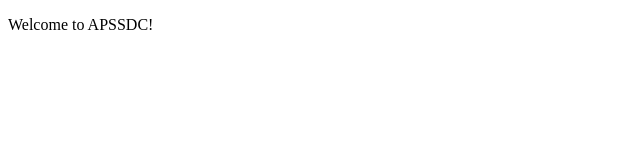
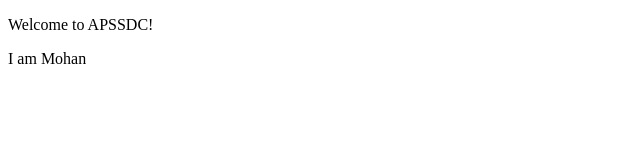
Before and after one commit to mohan-web/test, a plain HTML site: page index.html in a window 1280 px wide. Shown: the full height of the page, 0-640 px from the left. Drawn offline with Linux system fonts and the light colour scheme.

Commit message:
Added <p> index html file

```diff
--- a/index.html
+++ b/index.html
@@ -6,5 +6,6 @@
   </head>
   <body>
     <p>Welcome to APSSDC!</p>
+    <p>I am Mohan</p>
   </body>
 </html>
```
